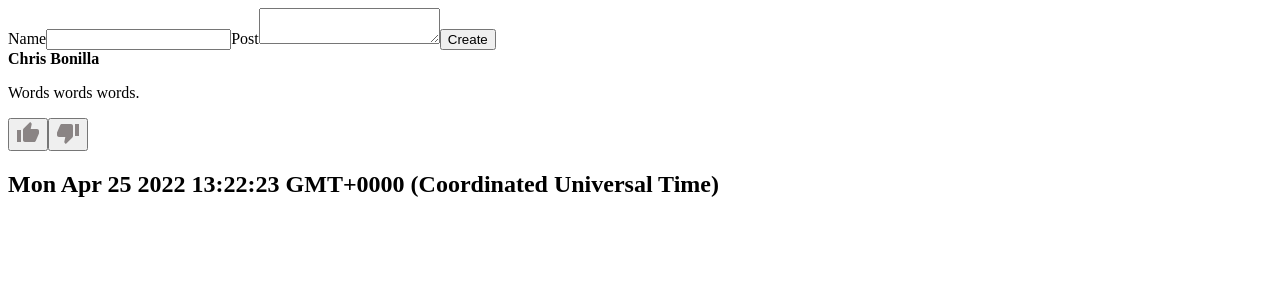
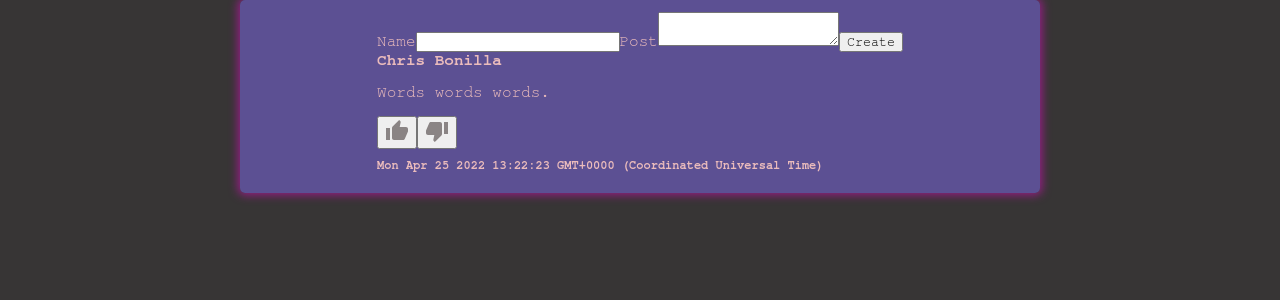
Before and after one commit to Bullquenepas/Social-Feed-React, a React (Create React App) app: page / in a window 1280 px wide. Shown: the top 300 px of the page. Built offline with nearby package versions, Linux system fonts and the light colour scheme.

Commit message:
CSS edits.

```diff
--- a/src/App.css
+++ b/src/App.css
@@ -1,6 +1,6 @@
 *, *::before, *::after{
     box-sizing: border-box;
-    font-family: Georgia, 'Times New Roman', Times, serif;
+    font-family: FreeMono, monospace;
 
 }
 
@@ -29,9 +29,9 @@ h2{
 #root{
     width: 800px;
     max-width: 80%;
-    background-color: rgb(153, 29, 136);
-    padding: 10px;
+    background-color: rgba(99, 85, 163, 0.856);
+    padding: 12px;
     border-radius: 5px;
     box-shadow: 0 0 10px 2px rgb(153, 29, 136);
-    color: white;
+    color: rgb(235, 188, 188);
 }
--- a/src/App.js
+++ b/src/App.js
@@ -1,6 +1,7 @@
 import React, { useState } from 'react';
 import DisplayPosts from './Components/DisplayPosts/DisplayPosts';
 import CreatePost from './Components/CreatePost/CreatePost';
+import './App.css';
 
 function App() {
 
--- a/src/Components/LikeDislike/LikeDislike.css
+++ b/src/Components/LikeDislike/LikeDislike.css
@@ -7,8 +7,8 @@ button{
     outline: none;
   }
 
-  .yellow{
-    color: rgb(255, 238, 0);
+  .green{
+    color: rgb(27, 146, 97);
   }
 
   .red{
--- a/src/Components/LikeDislike/LikeDislike.jsx
+++ b/src/Components/LikeDislike/LikeDislike.jsx
@@ -10,7 +10,7 @@ const LikeDislike = (props) => {
 
     const handleLikeClick = () => {
         if(likeButtonClass === "gray"){
-            setLikeButtonClass("yellow")
+            setLikeButtonClass("green")
             setDislikeButtonClass("grey")
         }
         else{
--- a/src/Components/PostDate/PostDate.css
+++ b/src/Components/PostDate/PostDate.css
@@ -1,4 +1,4 @@
 .date-class{
-    margin-top: 12px;
+    margin-top: 10px;
     font-size: .60rem
 }
```
